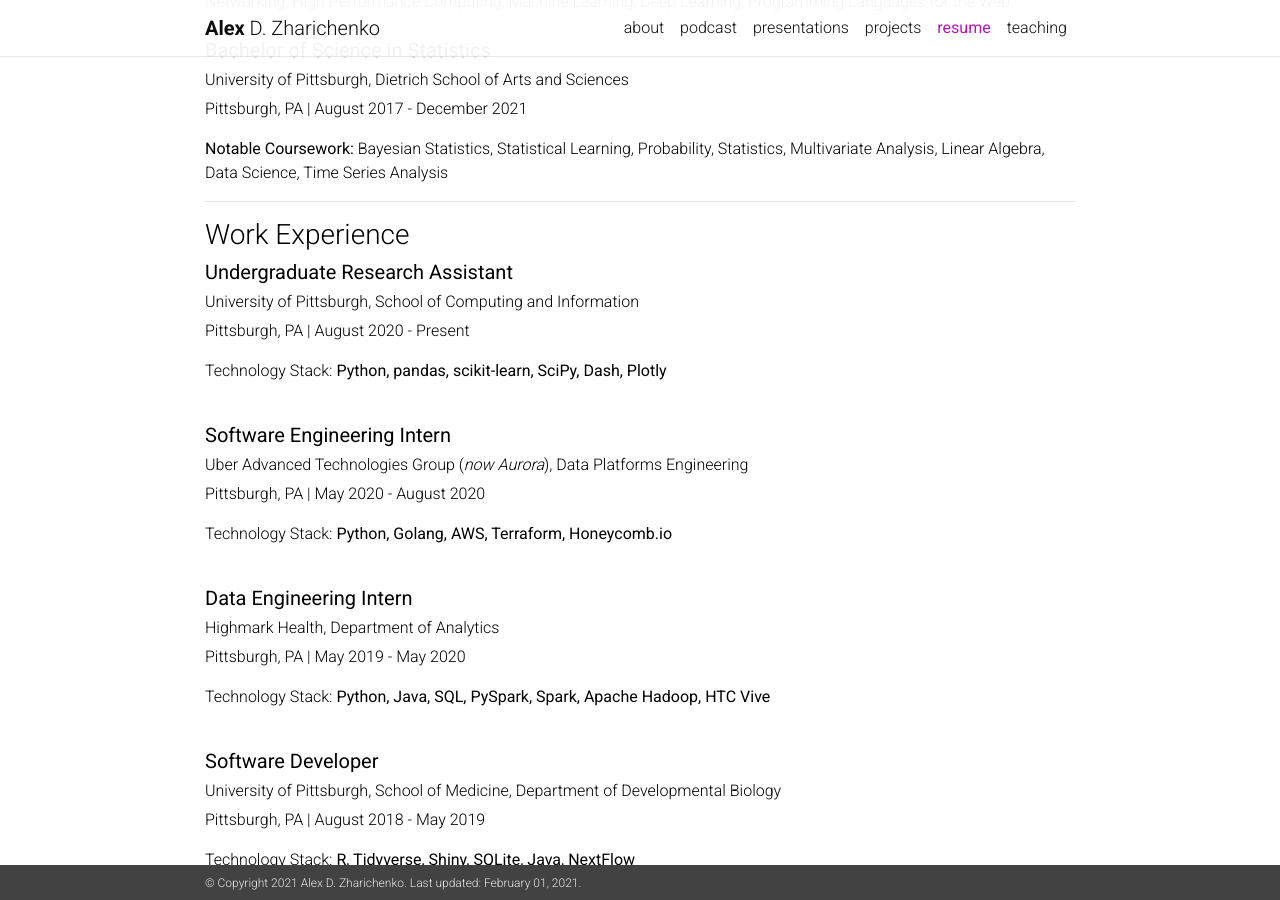
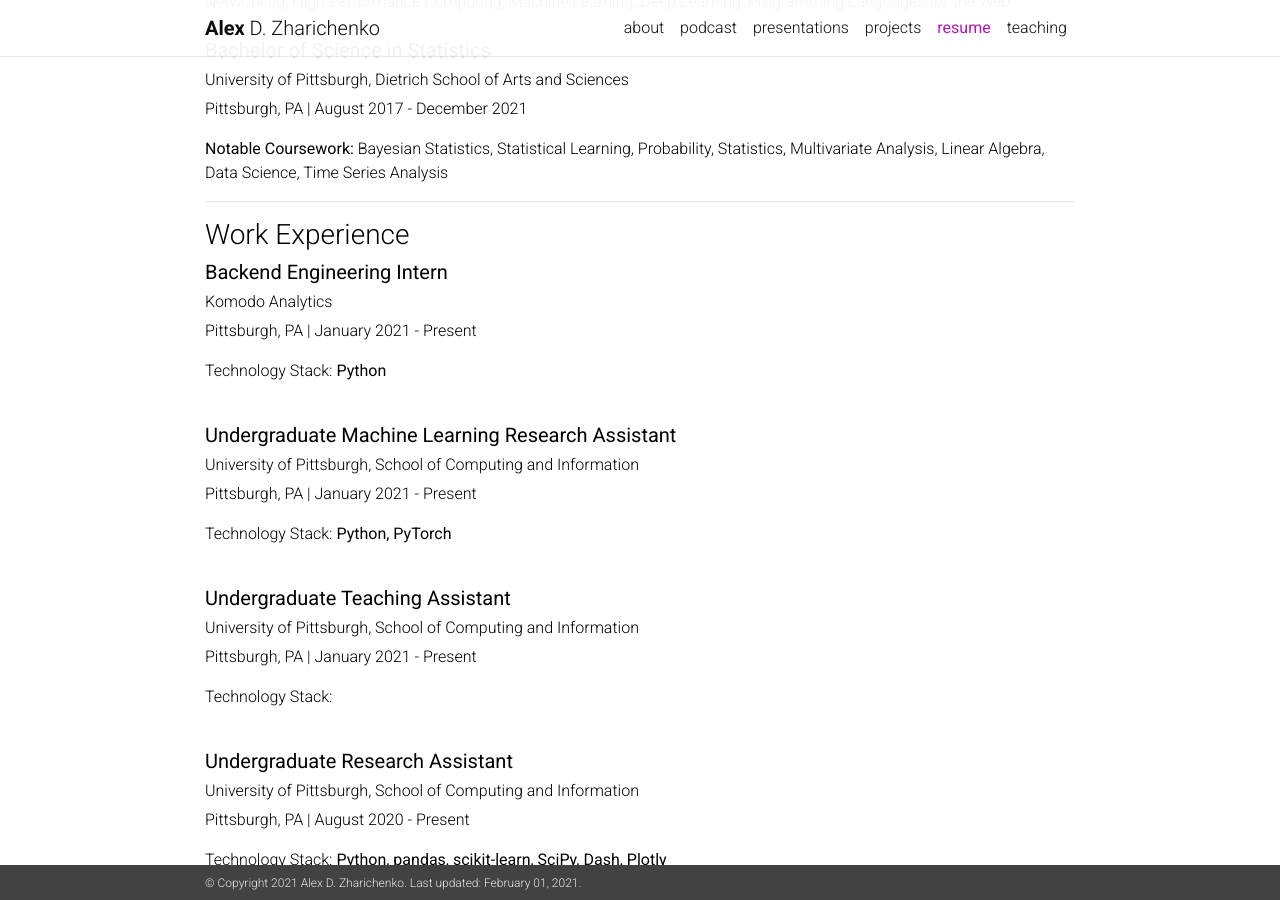
Before and after one commit to azharichenko/alexzharichenko.me, a Jekyll site: the page built from _pages/resume.html, in a window 1280 px wide and 900 px high, scrolled down 445 px. Built offline with Jekyll 4.4.1, drawn with Linux system fonts in a browser that asks for light colours; nearby versions of some CDN libraries; a style sheet for code colours, icons or effects is not loaded.

Commit message:
Adding new experiences

```diff
--- a/_data/experiences.yaml
+++ b/_data/experiences.yaml
@@ -1,3 +1,27 @@
+- organization: Komodo Analytics
+  position: Backend Engineering Intern
+  location: Pittsburgh, PA
+  start-date: January 2021
+  technologies:
+    - Python
+  end-date: Present
+
+- organization: University of Pittsburgh, School of Computing and Information
+  position: Undergraduate Machine Learning Research Assistant
+  location: Pittsburgh, PA
+  start-date: January 2021
+  technologies:
+    - Python
+    - PyTorch
+  end-date: Present
+
+- organization: University of Pittsburgh, School of Computing and Information
+  position: Undergraduate Teaching Assistant
+  location: Pittsburgh, PA
+  start-date: January 2021
+  technologies:
+  end-date: Present
+
 - organization: University of Pittsburgh, School of Computing and Information
   position: Undergraduate Research Assistant
   location: Pittsburgh, PA
```
